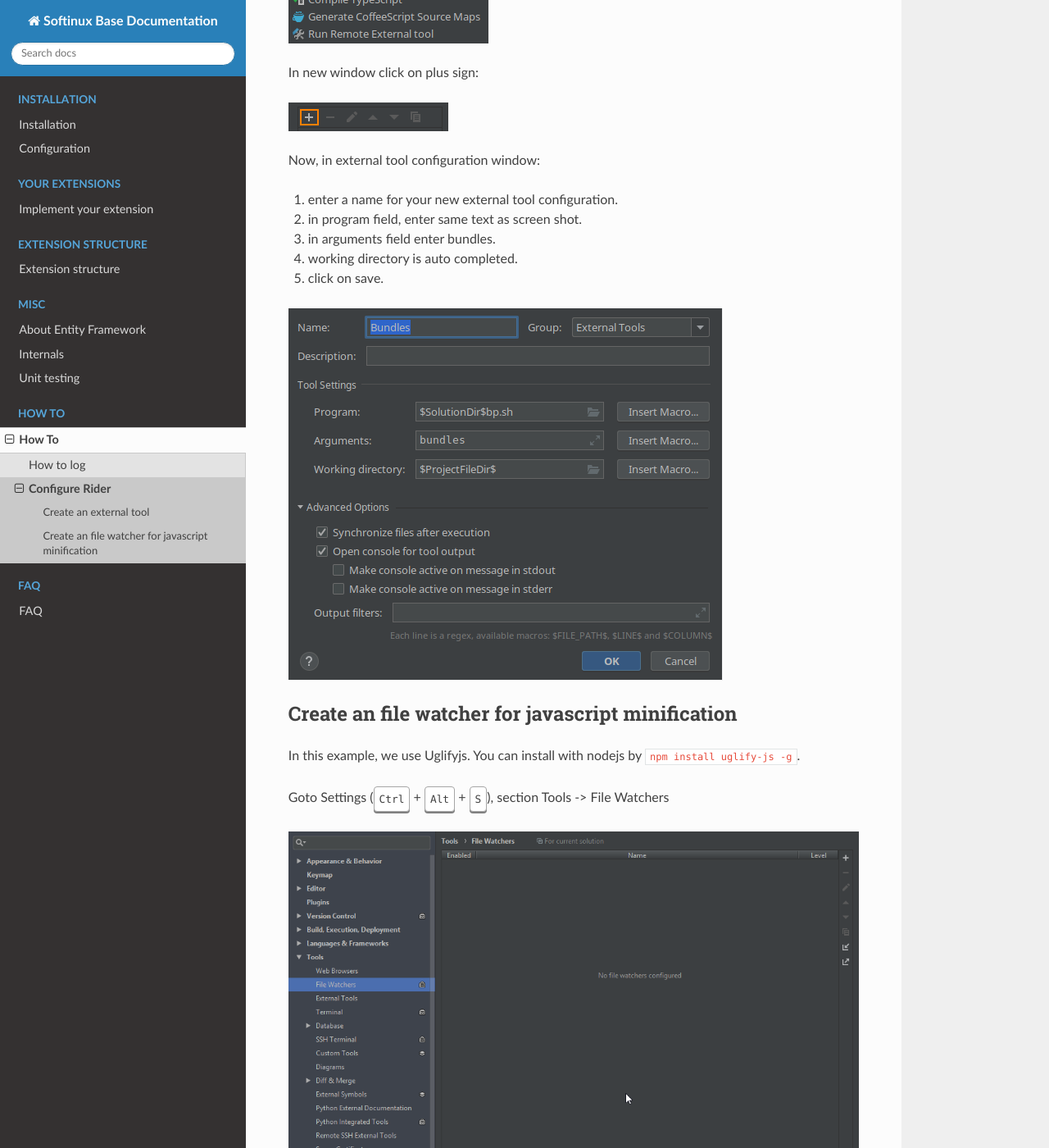
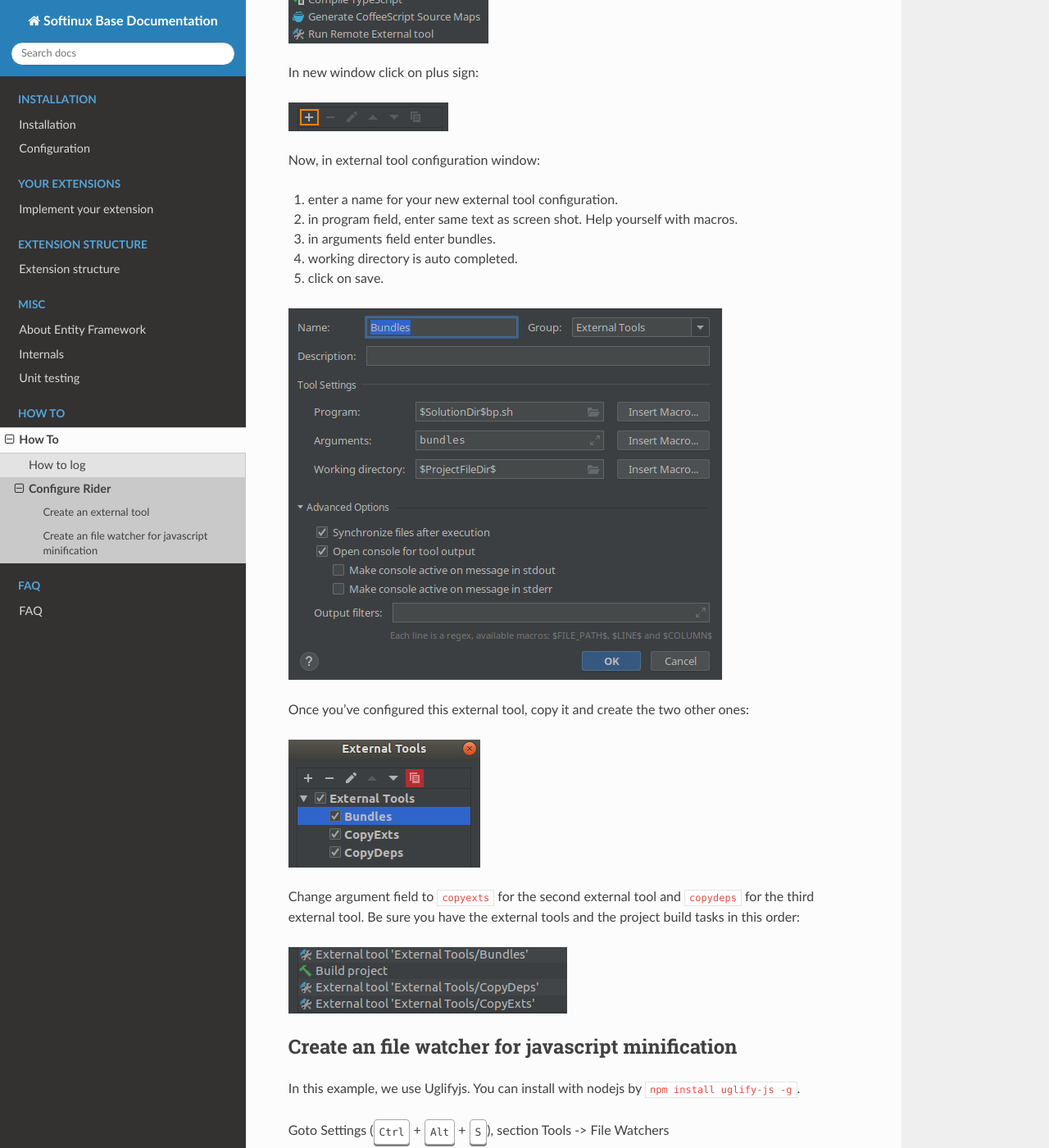
Before and after one commit to SOFTINUX/Base_Doc, a Sphinx documentation site: the page built from source/howto/configure_rider.rst, in a window 1280 px wide and 1400 px high, scrolled down 1354 px. Shown: the whole window at 82% size. Built offline with Sphinx 7.4.7 and the Read the Docs theme 2.0.0, drawn with Linux system fonts in a browser that asks for light colours.

Commit message:
Update Rider external tools

```diff
--- a/source/howto/configure_rider.rst
+++ b/source/howto/configure_rider.rst
@@ -33,12 +33,21 @@ In new window click on plus sign:
 Now, in external tool configuration window:
 
 1. enter a name for your new external tool configuration.
-2. in program field, enter same text as screen shot.
+2. in program field, enter same text as screen shot. Help yourself with macros.
 3. in arguments field enter bundles.
 4. working directory is auto completed.
 5. click on save.
 
 .. image:: ../_static/images/screen5.png
+
+Once you've configured this external tool, copy it and create the two other ones:
+
+.. image:: ../_static/images/screen6.png
+
+Change argument field to ``copyexts`` for the second external tool and ``copydeps`` for the third external tool.
+Be sure you have the external tools and the project build tasks in this order:
+
+.. image:: ../_static/images/screen7.png
 
 Create an file watcher for javascript minification
 ==================================================
--- a/source/installation.rst
+++ b/source/installation.rst
@@ -69,7 +69,8 @@ Note about Rider 2017.3
 -----------------------
 
 | Rider 2017.3 cannot execute the PostBuildEvent declared into WebApplication.csproj
-| You need to execute ``./bp.sh copyexts`` and ``./bp.sh copydeps`` after build the solution or project.
+| You need to execute ``./bp.sh copyexts`` and ``./bp.sh copydeps`` after building the solution or project.
+| Have a look after :doc:`Rider useful configuration section </howto/configure_rider>`.
 
 Add the administrator user
 ==========================
```
Also changed, not shown: source/_static/images/screen6.png (added), source/_static/images/screen7.png (added).
